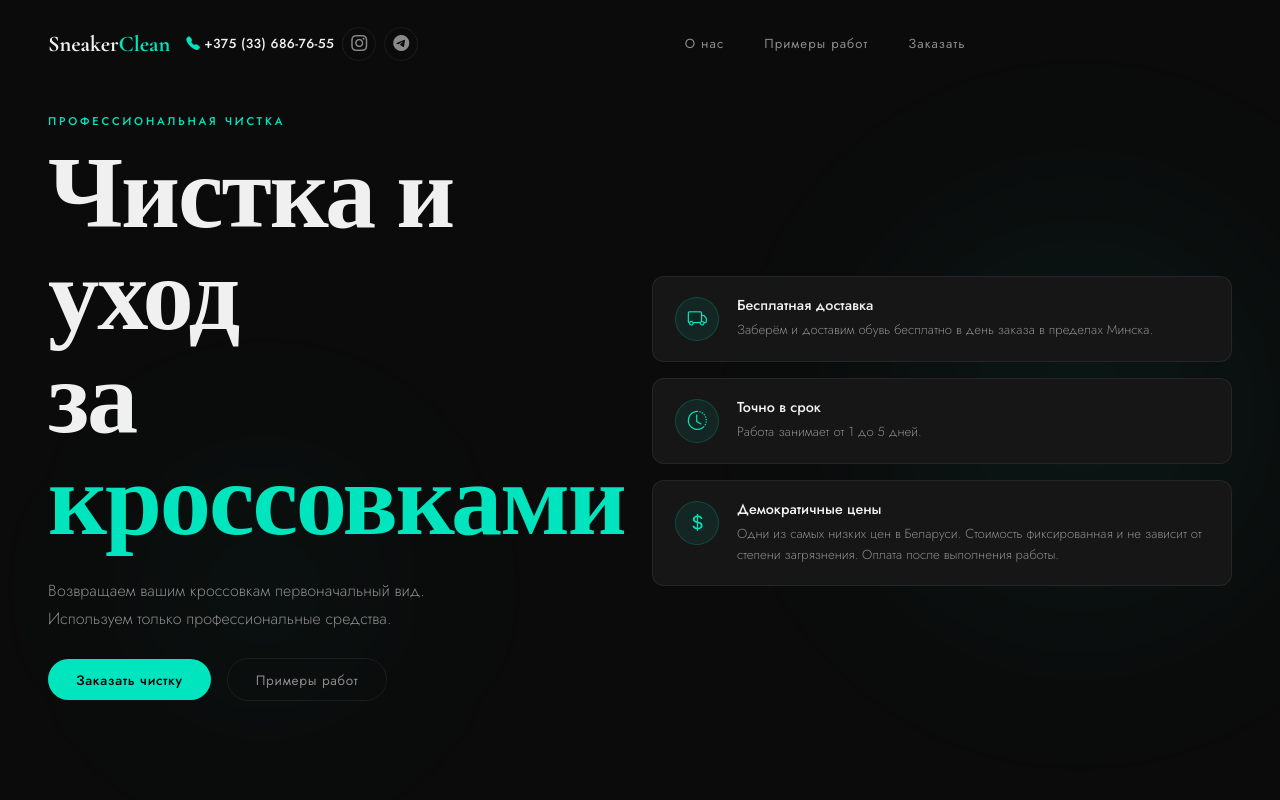
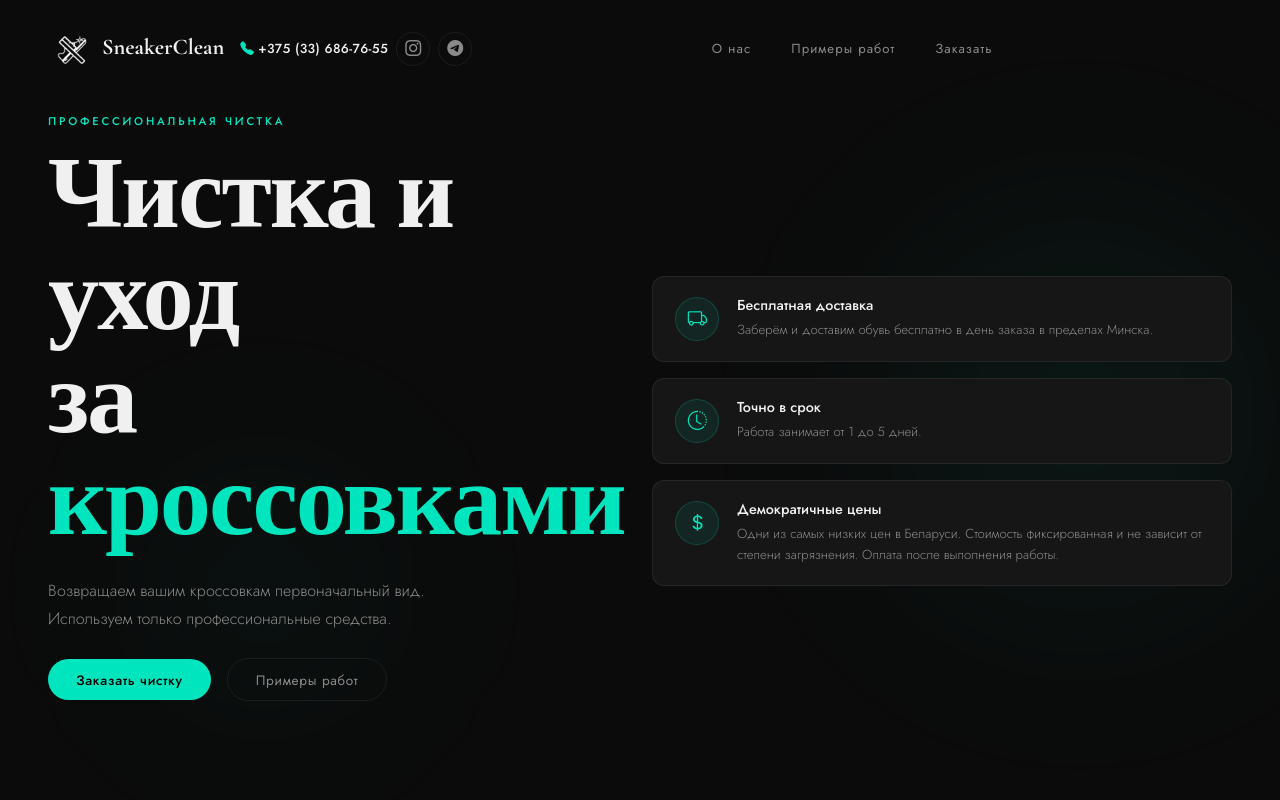
Before and after one commit to sneakercleandev/sneakerclean, a plain HTML site: page index.html in a window 1280 px wide. Shown: the top 800 px of the page. Drawn offline with nearby package versions, Linux system fonts and the light colour scheme.

Commit message:
update logo

```diff
--- a/index.html
+++ b/index.html
@@ -27,7 +27,8 @@
 
         <!-- Logo -->
         <a class="navbar-brand" href="#">
-          <span class="brand-primary">Sneaker</span><span class="brand-accent">Clean</span>
+          <img src="images/logo_white.png" alt="Пример работы 1" style="width: 48px;height: 48px;" loading="eager">
+          <span class="brand-primary">Sneaker</span><span class="brand-primary">Clean</span>
         </a>
 
         <!-- Контакты: телефон + соцсети (всегда видны; на мобайле — рядом с тогглером) -->
```
Also changed, not shown: images/logo_white.png (added).
